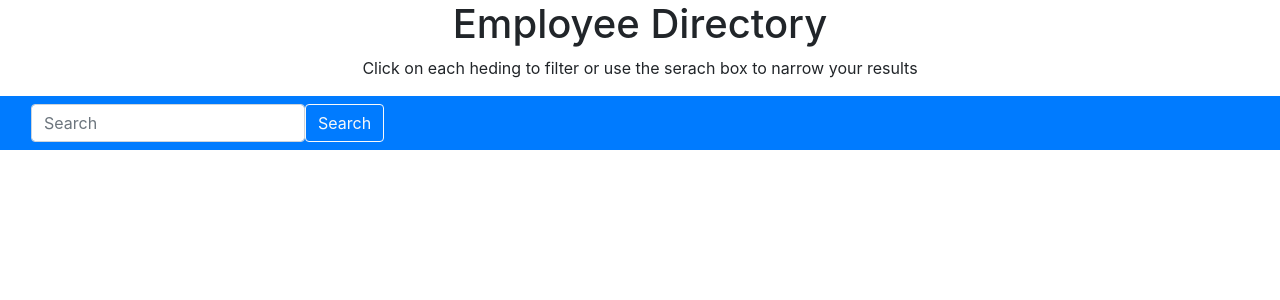
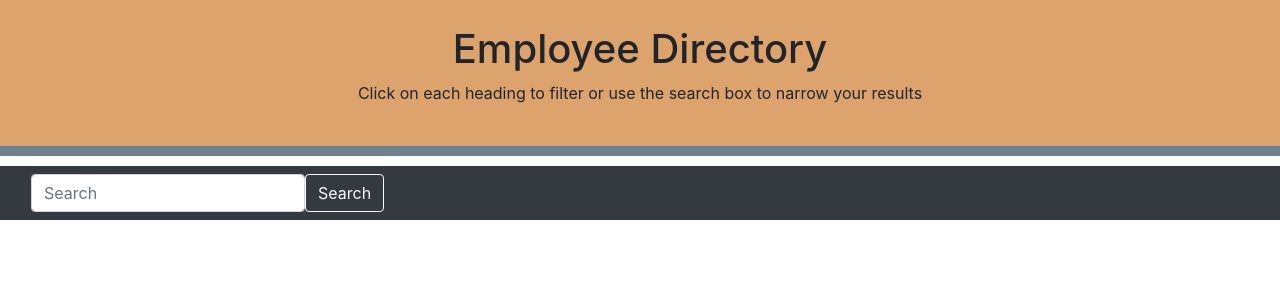
Before and after one commit to damiandeleon/employeeDirectory, a React (Create React App) app: page / in a window 1280 px wide. Shown: the top 300 px of the page. Built offline with nearby package versions, Linux system fonts and the light colour scheme.

Commit message:
udpated css appearance for header

```diff
--- /dev/null
+++ b/src/components/Header/Header.css
@@ -0,0 +1,10 @@
+
+.header {
+    padding: 25px 0;
+    color:;
+    background-color: rgb(221, 163, 109);
+    width: 100%;
+    text-align: center;
+    border-bottom: 10px solid slategrey;
+    margin-bottom: 10px;
+}
--- a/src/components/Header/index.js
+++ b/src/components/Header/index.js
@@ -1,10 +1,11 @@
 import React from "react";
+import "./Header.css";
 
 function Header () {
     return (
     <div className="header">
         <h1>Employee Directory</h1>
-        <p>Click on each heding to filter or use the serach box to narrow your results</p>
+        <p>Click on each heading to filter or use the search box to narrow your results</p>
     </div>
     )
 }
--- a/src/components/Navbar/index.js
+++ b/src/components/Navbar/index.js
@@ -3,7 +3,7 @@ import SearchUser from "../SearchUser";
 
 function Nav() {
     return (
-        <nav className="navbar navbar-light bg-primary">
+        <nav className="navbar navbar-light bg-dark">
            <SearchUser/>
         </nav>
     )
```
